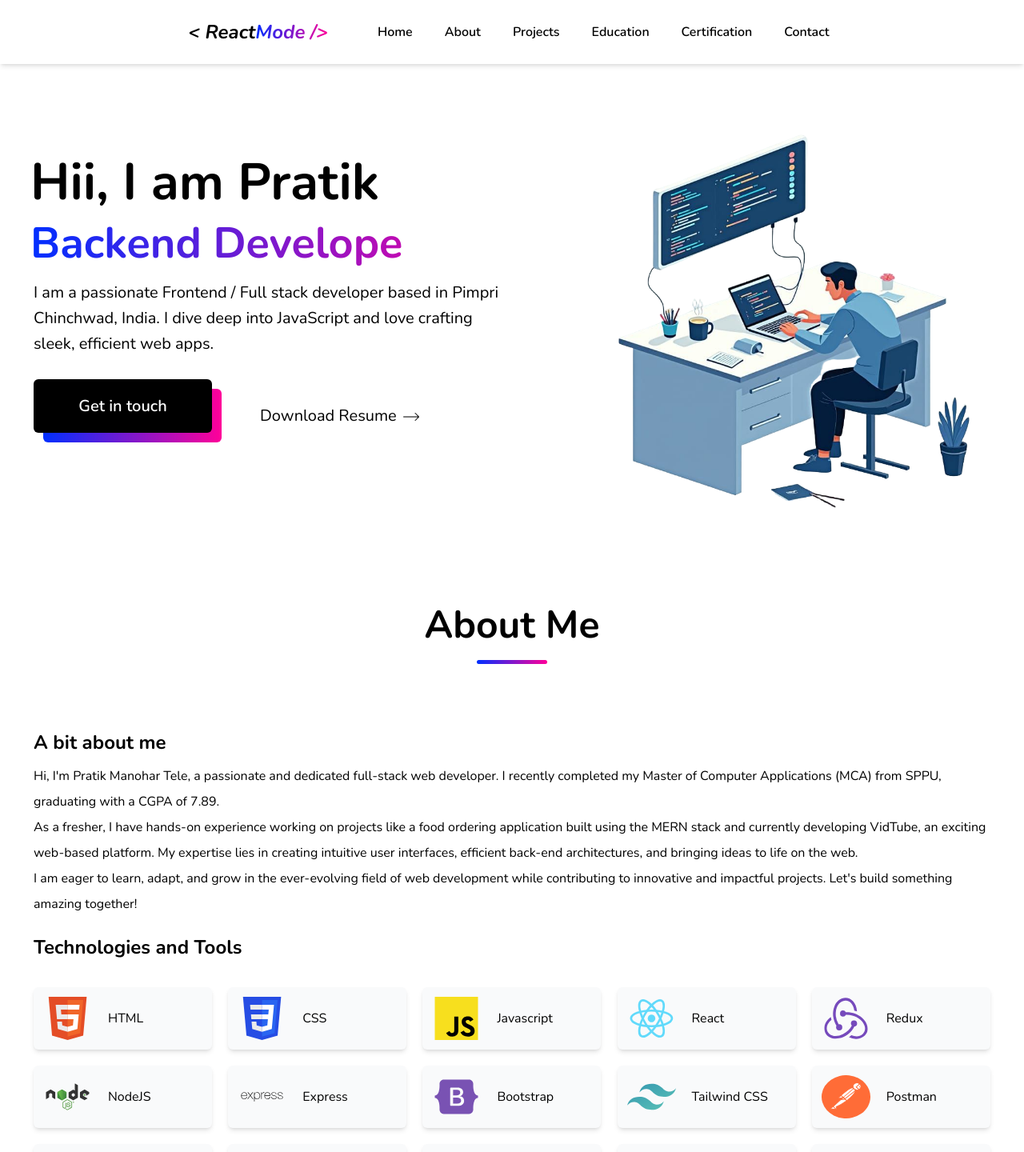
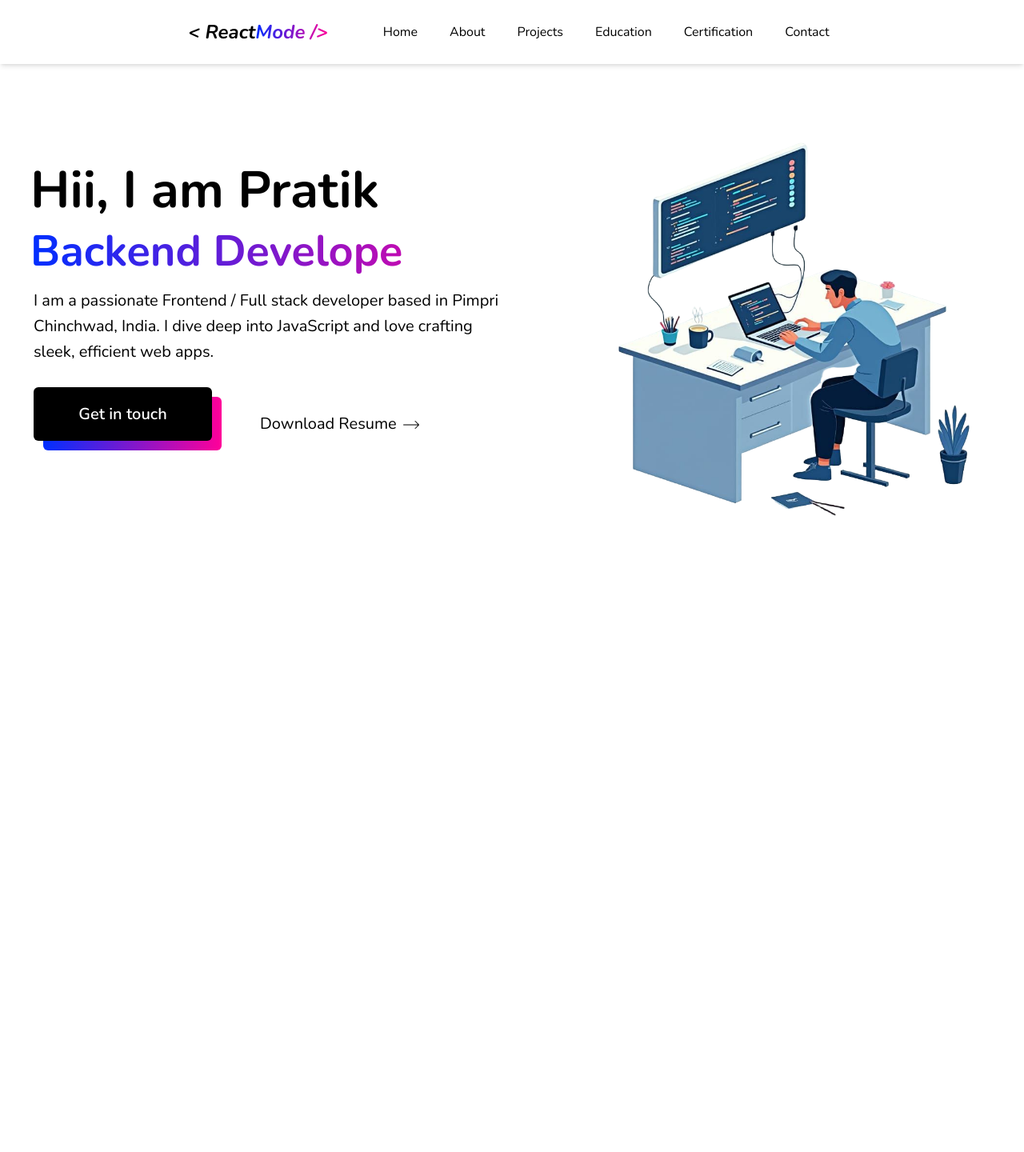
Before and after one commit to pratikmtele/Portfolio, a React (Vite) app: page / in a window 1280 px wide. Shown: the top 1440 px of the page at 80% size. Built offline with nearby package versions, Linux system fonts and the light colour scheme.

Commit message:
Added animation to home and about section

```diff
--- a/package.json
+++ b/package.json
@@ -25,6 +25,7 @@
     "vite": "^6.0.1"
   },
   "dependencies": {
+    "@gsap/react": "^2.1.2",
     "react": "^18.3.1",
     "react-dom": "^18.3.1",
     "react-simple-typewriter": "^5.0.1"
--- a/src/App.jsx
+++ b/src/App.jsx
@@ -8,8 +8,75 @@ import {
   Contact,
   Footer,
 } from "./components/index.js";
+import gsap from 'gsap';
+import { useGSAP } from '@gsap/react';
+import { ScrollTrigger } from 'gsap/ScrollTrigger';
 
 function App() {
+  gsap.registerPlugin(useGSAP, ScrollTrigger);
+
+  useGSAP(() => {
+    gsap.fromTo(".info-part", { opacity: 0, x:-200}, { opacity: 1, x:0, duration: 1 });
+    gsap.fromTo(".image-part", { opacity: 0, x: 200 }, { opacity: 1, x: 0, duration: 1 });
+    gsap.set(".about-heading", { opacity: 0, x:-200 });
+    gsap.set(".about-content", { opacity: 0, x:-200 });
+    gsap.set(".tools-heading", { opacity: 0, x:-200 });
+    gsap.set(".skill-card", { opacity: 0, x:-200 });
+    gsap.to(".about-heading", {
+      scrollTrigger: {
+        trigger: "#about",
+        start: "-500px",
+        end: "400px",
+        toggleActions: "play none none reverse",
+      },
+      opacity: 1,
+      translateX: 0,
+      y: 0,
+      duration: 1,
+    });
+    gsap.to(".about-content", {
+      scrollTrigger: {
+        trigger: ".container",
+        start: "200px",
+        end: "400px",
+        toggleActions: "play none none reverse",
+      },
+      opacity: 1,
+      translateX: 0,
+      y: 0,
+      duration: 1,
+    });
+    gsap.to(".tools-heading", {
+      scrollTrigger: {
+        trigger: ".container",
+        start: "200px",
+        end: "400px",
+        toggleActions: "play none none reverse",
+      },
+      opacity: 1,
+      translateX: 0,
+      y: 0,
+      duration: 1,
+    });
+    gsap.utils.toArray(".skill-card").forEach((card, i) => {
+    gsap.fromTo(card,
+      { opacity: 0, x: -200 },
+      {
+        opacity: 1,
+        x: 0,
+        duration: 1,
+        scrollTrigger: {
+          trigger: card,
+          start: "top 99%",
+          end: "bottom 60%",
+          toggleActions: "play none none reverse",
+          scrub: true,
+        }
+      }
+    );
+  });
+  }, []);
+
   return (
     <>
       <Navbar />
--- a/src/components/About.jsx
+++ b/src/components/About.jsx
@@ -6,14 +6,14 @@ function About() {
   return (
     <div>
       <Container>
-        <section id="about" className="mt-14 sm:mt-20">
-          <div className="mb-14 sm:mb-20 flex flex-col items-center">
+        <section id="about" className="scroll-offset mt-14 sm:mt-20">
+          <div className="about-heading mb-14 sm:mb-20 flex flex-col items-center">
             <h1 className="text-mxl sm:text-2xl inline-block font-bold mb-2">
               About Me
             </h1>
             <div className="h-[5px] gradient-btn rounded-md w-[79px] sm:w-[88px]"></div>
           </div>
-          <div id="aboutme">
+          <div id="aboutme" className="about-content">
             <h2 className="text-lg sm:text-xl font-bold mb-2">
               A bit about me
             </h2>
@@ -33,7 +33,7 @@ function About() {
             </p>
           </div>
           <div id="skills">
-            <h2 className="text-lg font-bold mb-5 sm:mb-8 sm:text-xl">
+            <h2 className="tools-heading text-lg font-bold mb-5 sm:mb-8 sm:text-xl">
               Technologies and Tools
             </h2>
             <div className="grid grid-cols-3 gap-2 md:grid-cols-5 md:gap-x-1 lg:grid-cols-5 lg:gap-5">
--- a/src/components/Certifications.jsx
+++ b/src/components/Certifications.jsx
@@ -14,7 +14,7 @@ function Certifications() {
 
   return (
     <Container>
-      <section id="certification" className="mt-14 sm:mt-20">
+      <section id="certification" className="scroll-offset mt-14 sm:mt-20">
         <div className="mb-14 sm:mb-32 flex flex-col items-center">
           <h1 className="text-mxl sm:text-2xl inline-block font-bold mb-2">
             Certification
--- a/src/components/Contact.jsx
+++ b/src/components/Contact.jsx
@@ -65,7 +65,7 @@ function Contact() {
   };
   return (
     <Container>
-      <section id="contact" className="mt-14 sm:mt-24">
+      <section id="contact" className="scroll-offset mt-14 sm:mt-24">
         <div className="mb-14 sm:mb-32 flex flex-col items-center">
           <h1 className="text-mxl sm:text-2xl inline-block font-bold mb-2">
             Contact
--- a/src/components/Education.jsx
+++ b/src/components/Education.jsx
@@ -4,7 +4,7 @@ import { EducationImage, DegreeCap } from "../assets/index.js";
 function Education() {
   return (
     <Container>
-      <section id="education" className="mt-14 sm:mt-20">
+      <section id="education" className="scroll-offset mt-14 sm:mt-20">
         <div className="mb-14 sm:mb-32 flex flex-col items-center">
           <h1 className="text-mxl sm:text-2xl inline-block font-bold mb-2">
             Education
--- a/src/components/Home.jsx
+++ b/src/components/Home.jsx
@@ -6,8 +6,8 @@ import { RightArrow, Image, Resume } from "../assets/index.js";
 function Home() {
   return (
     <Container>
-      <main className="mt-10 md:mt-20 flex flex-col md:flex-row gap-20 md:gap-5 lg:pt-[100px]">
-        <div className="max-h-fit">
+      <main id="home" className="scroll-offset md:mt-10 flex flex-col md:flex-row gap-20 md:gap-5 lg:pt-[150px]">
+        <div className="info-part max-h-fit">
           <h1 className="text-mxl md:text-2xl lg:text-3xl font-bold lg:-ml-1">
             Hii, I am Pratik
           </h1>
@@ -51,7 +51,7 @@ function Home() {
             </a>
           </div>
         </div>
-        <div className="sm:w-[500px]">
+        <div className="image-part sm:w-[500px]">
           <img src={Image} alt="Image" className="sm:relative -top-5 left-16" />
         </div>
       </main>
--- a/src/components/Skill.jsx
+++ b/src/components/Skill.jsx
@@ -1,8 +1,7 @@
-import React from "react";
 
 function Skill({ name, icon }) {
   return (
-    <div className="bg-gray-white rounded-md flex shadow-md items-center w-[110px] h-[50px] gap-2 md:w-[190px] lg:w-[223px] md:h-[78px] md:gap-5 md:p-3">
+    <div className="skill-card bg-gray-white rounded-md flex shadow-md items-center w-[110px] h-[50px] gap-2 md:w-[190px] lg:w-[223px] md:h-[78px] md:gap-5 md:p-3">
       <img
         src={icon}
         alt={name}
--- a/src/index.css
+++ b/src/index.css
@@ -9,6 +9,10 @@
 
 html {
   scroll-behavior: smooth;
+}
+
+.scroll-offset {
+  scroll-margin-top: 70px;
 }
 
 .gradient-color {
@@ -24,6 +28,7 @@ html {
   position: relative;
   display: inline-block;
   transition: transform 0.4s ease-in-out;
+  font-weight: 400;
 }
 
 .menu:hover .menu-item {
```
Also changed, not shown: 1 other file (tests, documents, lock files or other folders).
